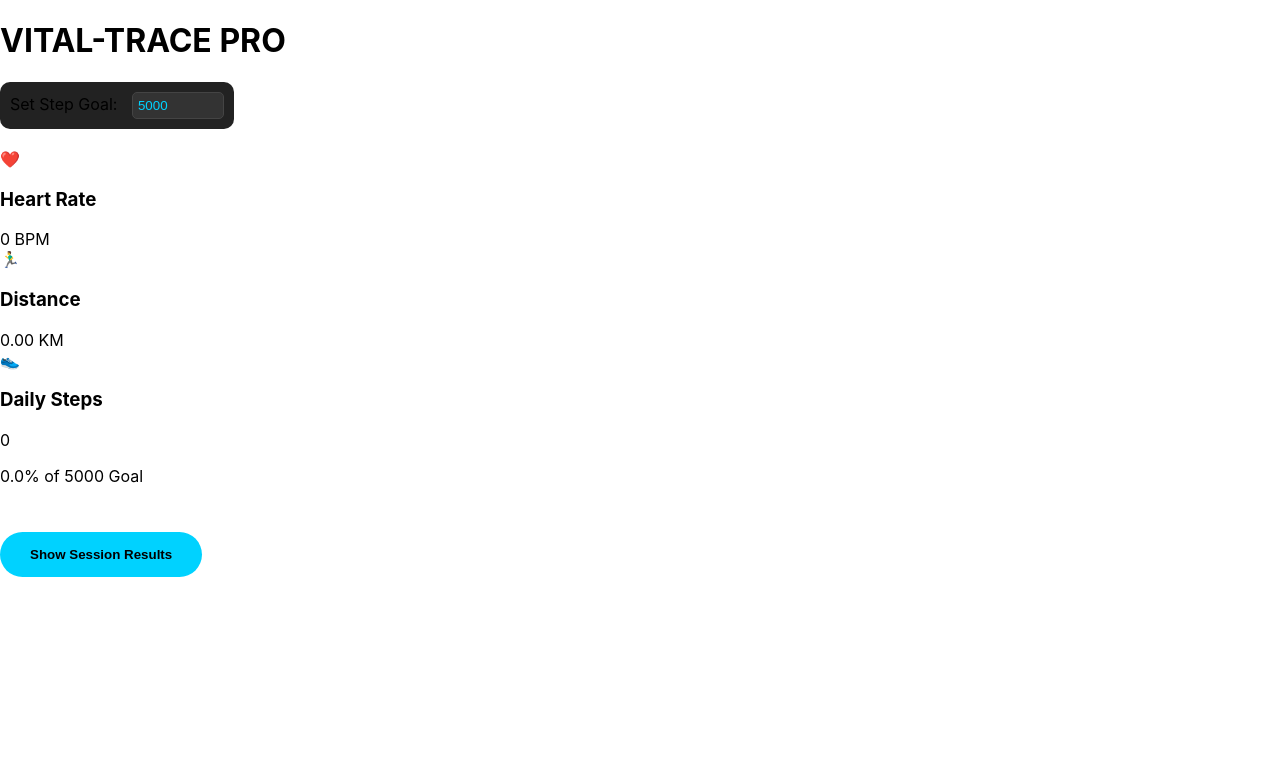
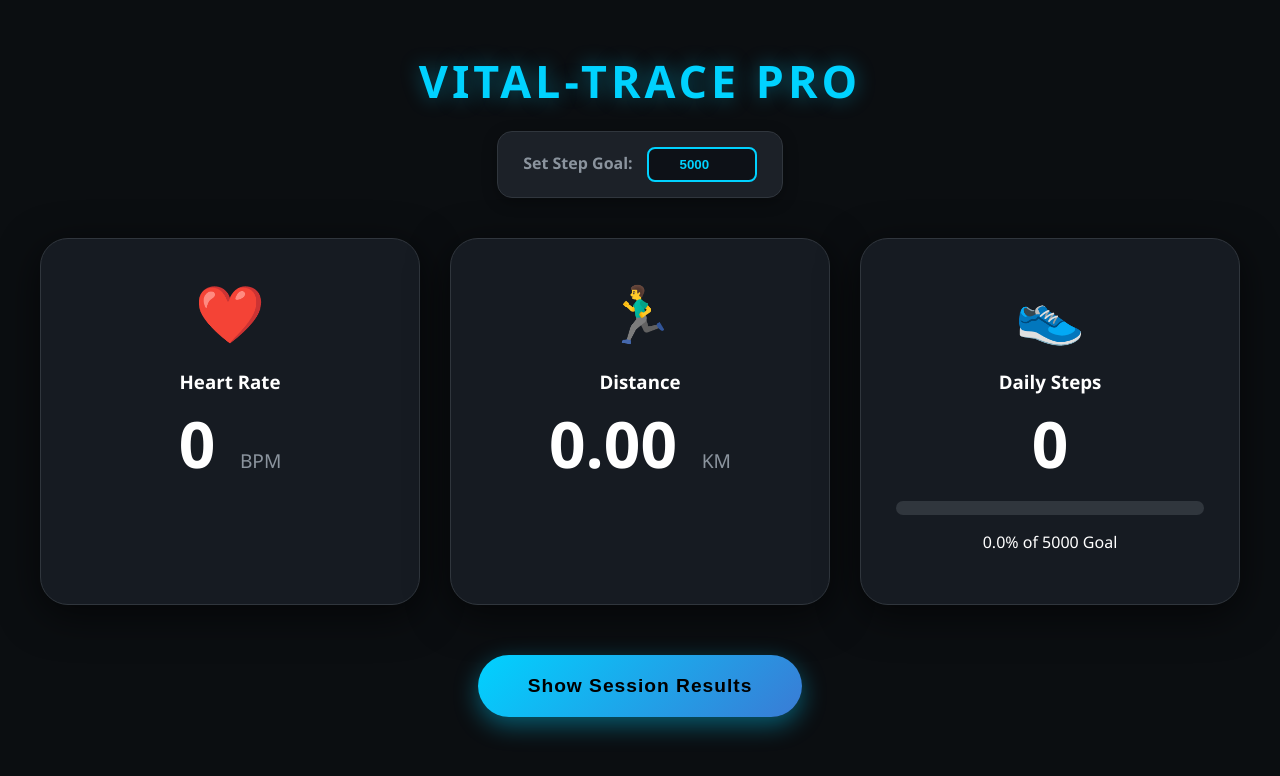
Before and after one commit to nimuthusanira/fitness-tracker-dashboard, a React (Create React App) app: page / in a window 1280 px wide. Shown: the top 776 px of the page. Built offline with nearby package versions, Linux system fonts and the light colour scheme; no server answers; the database is empty.

Commit message:
Update App.css

```diff
--- a/src/App.css
+++ b/src/App.css
@@ -1,74 +1,228 @@
-/* Goal Input Style */
+/* GLOBAL STYLES */
+.App {
+  text-align: center;
+  background-color: #0b0e11; /* Deep modern dark background */
+  min-height: 100vh;
+  color: #ffffff;
+  font-family: 'Segoe UI', Roboto, Helvetica, Arial, sans-serif;
+  padding: 20px;
+}
+
+.title {
+  font-size: 2.8rem;
+  letter-spacing: 4px;
+  font-weight: 800;
+  color: #00d2ff;
+  text-transform: uppercase;
+  text-shadow: 0 0 20px rgba(0, 210, 255, 0.4);
+  margin-bottom: 20px;
+}
+
+/* GOAL SETTER INPUT */
 .goal-setter {
-  margin-bottom: 20px;
-  background: #222;
-  padding: 10px;
-  border-radius: 10px;
+  background: #1c2128;
+  padding: 15px 25px;
+  border-radius: 15px;
+  margin-bottom: 40px;
+  border: 1px solid #30363d;
   display: inline-block;
+  box-shadow: 0 4px 15px rgba(0,0,0,0.3);
+}
+
+.goal-setter label {
+  font-weight: 600;
+  color: #8b949e;
+  margin-right: 10px;
 }
 
 .goal-setter input {
-  background: #333;
+  background: #0d1117;
   color: #00d2ff;
-  border: 1px solid #444;
-  padding: 5px;
-  border-radius: 5px;
-  width: 80px;
-  margin-left: 10px;
+  border: 2px solid #00d2ff;
+  padding: 8px;
+  border-radius: 8px;
+  width: 90px;
+  font-weight: bold;
+  text-align: center;
+  outline: none;
 }
 
-/* Modal Styling */
+/* THE DASHBOARD GRID */
+.dashboard-grid {
+  display: grid;
+  grid-template-columns: repeat(auto-fit, minmax(300px, 1fr));
+  gap: 30px;
+  max-width: 1200px;
+  margin: 0 auto;
+}
+
+/* CARD STYLING */
+.card {
+  background: #161b22;
+  border-radius: 28px;
+  padding: 35px;
+  border: 1px solid #30363d;
+  box-shadow: 0 10px 40px rgba(0,0,0,0.6);
+  transition: all 0.4s cubic-bezier(0.175, 0.885, 0.32, 1.275);
+}
+
+.card:hover {
+  transform: translateY(-12px);
+  border-color: #00d2ff;
+  box-shadow: 0 20px 50px rgba(0, 210, 255, 0.2);
+}
+
+.icon {
+  font-size: 3.5rem;
+  margin-bottom: 15px;
+  display: block;
+}
+
+/* HEART RATE PULSE ANIMATION */
+.pulse {
+  animation: heartBeat 1.2s infinite;
+}
+
+@keyframes heartBeat {
+  0% { transform: scale(1); }
+  15% { transform: scale(1.25); }
+  30% { transform: scale(1); }
+  45% { transform: scale(1.18); }
+  60% { transform: scale(1); }
+}
+
+.value {
+  font-size: 4rem;
+  font-weight: 900;
+  line-height: 1;
+}
+
+.value span {
+  font-size: 1.2rem;
+  color: #8b949e;
+  margin-left: 8px;
+  font-weight: 400;
+}
+
+/* PROGRESS BAR */
+.progress-container {
+  background: #30363d;
+  height: 14px;
+  border-radius: 7px;
+  margin: 25px 0 10px 0;
+  overflow: hidden;
+}
+
+.progress-bar {
+  background: linear-gradient(90deg, #00d2ff, #3a7bd5);
+  height: 100%;
+  border-radius: 7px;
+  transition: width 1.2s ease-out;
+  box-shadow: 0 0 10px rgba(0, 210, 255, 0.5);
+}
+
+.goal-text {
+    color: #8b949e;
+    font-size: 0.9rem;
+}
+
+/* FINISH BUTTON */
+.finish-btn {
+  margin-top: 50px;
+  padding: 20px 50px;
+  background: linear-gradient(135deg, #00d2ff 0%, #3a7bd5 100%);
+  color: #000;
+  border: none;
+  border-radius: 60px;
+  font-size: 1.2rem;
+  font-weight: 800;
+  cursor: pointer;
+  letter-spacing: 1px;
+  box-shadow: 0 8px 25px rgba(0, 210, 255, 0.4);
+  transition: all 0.3s ease;
+}
+
+.finish-btn:hover {
+  transform: scale(1.05);
+  box-shadow: 0 12px 30px rgba(0, 210, 255, 0.6);
+}
+
+/* MODAL OVERLAY */
 .modal-overlay {
   position: fixed;
   top: 0; left: 0; width: 100%; height: 100%;
-  background: rgba(0,0,0,0.85);
-  display: flex; justify-content: center; align-items: center;
-  z-index: 100;
+  background: rgba(0, 0, 0, 0.92);
+  display: flex;
+  justify-content: center;
+  align-items: center;
+  z-index: 1000;
+  backdrop-filter: blur(8px);
 }
 
 .modal-content {
-  background: #1a1a1a;
-  padding: 30px;
-  border-radius: 20px;
+  background: #161b22;
+  padding: 45px;
+  border-radius: 35px;
   border: 2px solid #00d2ff;
-  width: 90%; max-width: 400px;
+  width: 90%;
+  max-width: 480px;
+  box-shadow: 0 0 50px rgba(0, 210, 255, 0.2);
 }
 
-/* Simple CSS Chart */
+.modal-content h2 {
+    font-size: 2rem;
+    margin-bottom: 10px;
+}
+
+/* BAR CHART STYLES */
 .bar-chart {
   display: flex;
   align-items: flex-end;
-  justify-content: space-around;
-  height: 150px;
-  margin: 20px 0;
-  background: #222;
-  border-radius: 10px;
-  padding: 10px;
+  justify-content: space-evenly;
+  height: 200px;
+  background: #0d1117;
+  border-radius: 20px;
+  padding: 30px 20px;
+  margin: 30px 0;
+  border: 1px solid #30363d;
 }
 
 .bar {
-  width: 50px;
-  border-radius: 5px 5px 0 0;
+  width: 70px;
+  border-radius: 12px 12px 0 0;
   position: relative;
-  transition: height 1s ease;
+  transition: height 1.5s ease-in-out;
 }
 
 .bar span {
-  position: absolute; bottom: -25px; left: 0; width: 100%; font-size: 12px;
+  position: absolute;
+  bottom: -35px;
+  left: 0;
+  width: 100%;
+  font-size: 14px;
+  color: #8b949e;
+  font-weight: bold;
 }
 
-.goal-bar { background: #444; }
-.current-bar { background: linear-gradient(to top, #00d2ff, #3a7bd5); }
-
-.finish-btn {
-  margin-top: 30px; padding: 15px 30px;
-  background: #00d2ff; color: black;
-  border: none; border-radius: 30px;
-  font-weight: bold; cursor: pointer;
+.goal-bar { background: #30363d; height: 100%; }
+.current-bar {
+    background: linear-gradient(to top, #00d2ff, #0072ff);
+    box-shadow: 0 0 25px rgba(0, 210, 255, 0.6);
 }
 
 .close-btn {
-  margin-top: 20px; padding: 10px 20px;
-  background: #ff4757; color: white;
-  border: none; border-radius: 10px;
+  margin-top: 30px;
+  padding: 15px 35px;
+  background: #f85149;
+  color: white;
+  border: none;
+  border-radius: 15px;
+  font-weight: bold;
+  font-size: 1rem;
+  cursor: pointer;
+  transition: background 0.3s;
 }
+
+.close-btn:hover {
+    background: #da3633;
+}
```
